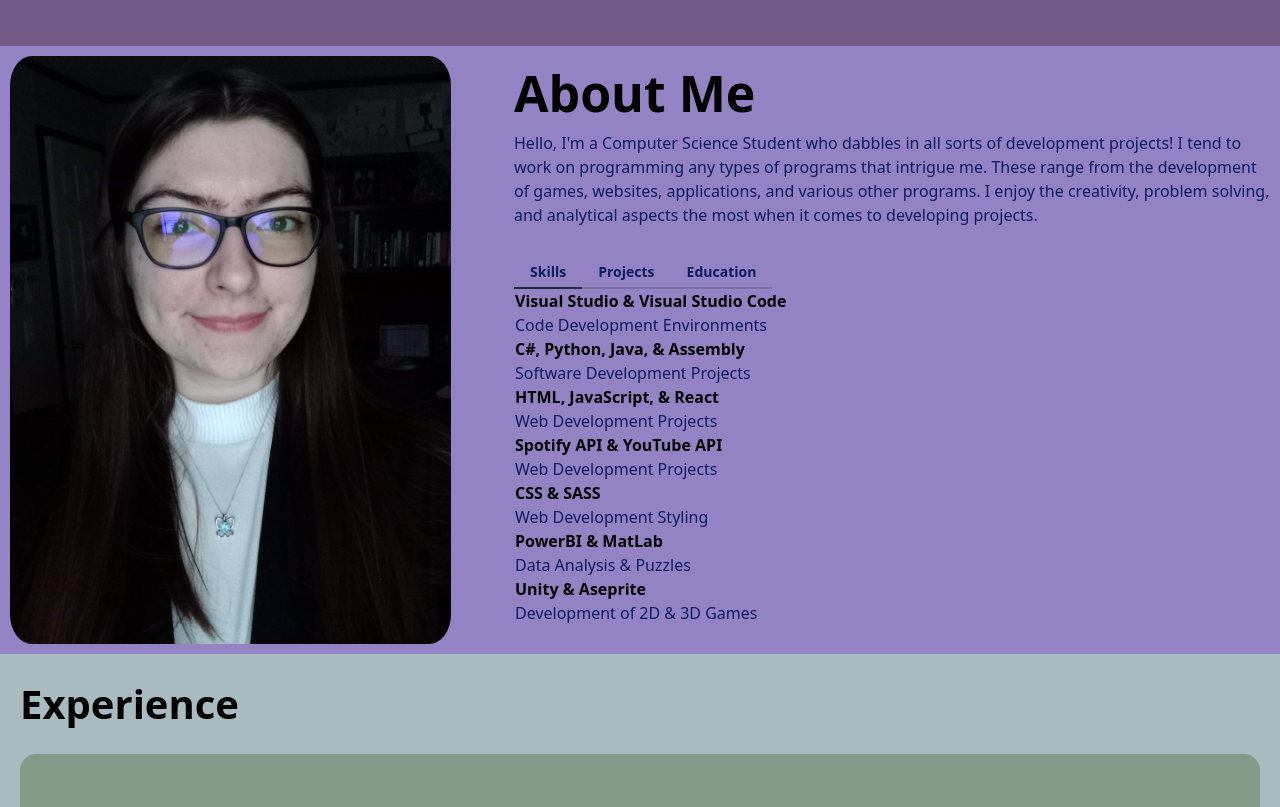
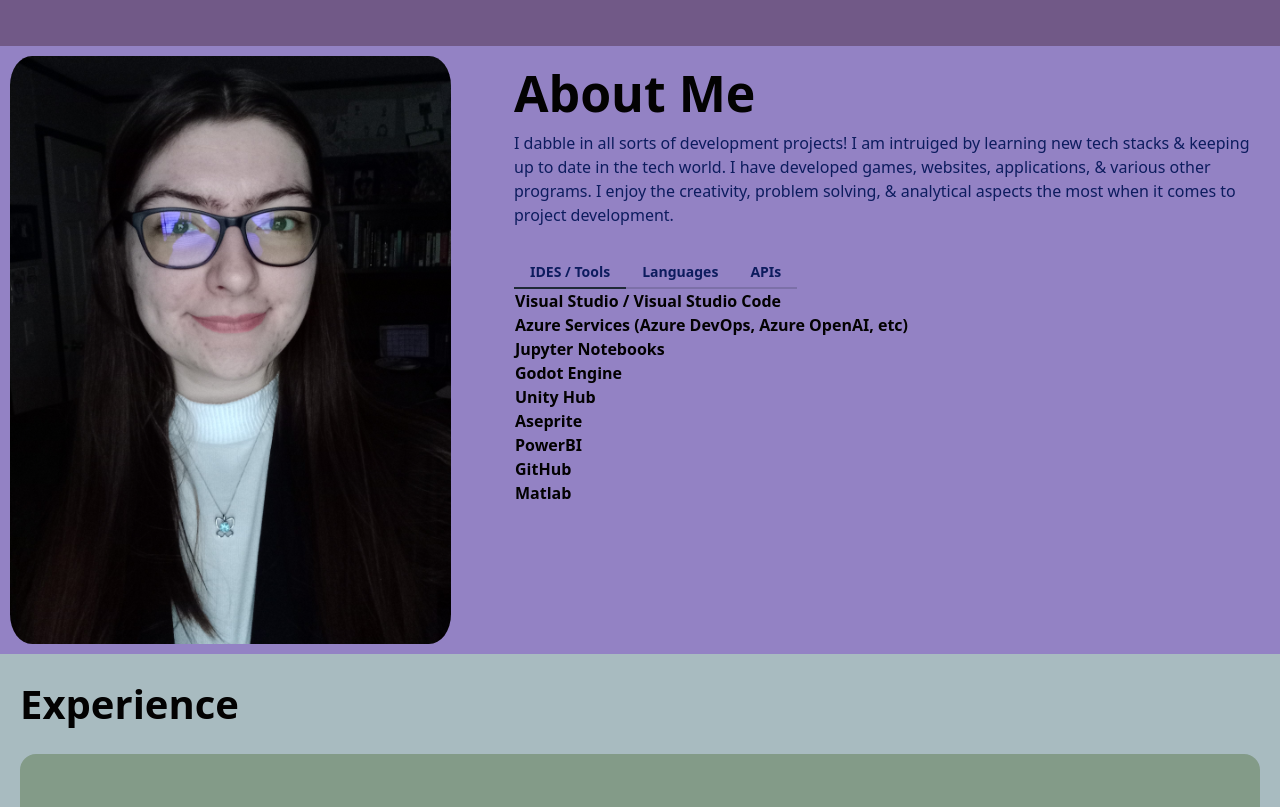
Before and after one commit to Miramoop/miramoop-github-io-react, a React (Create React App) app: page / in a window 1280 px wide. Shown: the part 720-1527 px from the top of the page. Built offline with nearby package versions, Linux system fonts and the light colour scheme.

Commit message:
Update About Me Text / Table

```diff
--- a/src/components/AboutMe.js
+++ b/src/components/AboutMe.js
@@ -11,12 +11,11 @@ function AboutMe() {
         <div className="aboutmebio">
           <h1>About Me</h1>
           <p>
-            Hello, I'm a Computer Science Student who dabbles in all sorts of
-            development projects! I tend to work on programming any types of
-            programs that intrigue me. These range from the development of
-            games, websites, applications, and various other programs. I enjoy
-            the creativity, problem solving, and analytical aspects the most
-            when it comes to developing projects.
+            I dabble in all sorts of development projects! I am intruiged by
+            learning new tech stacks & keeping up to date in the tech world. I
+            have developed games, websites, applications, & various other
+            programs. I enjoy the creativity, problem solving, & analytical
+            aspects the most when it comes to project development.
           </p>
         </div>
         <div role="tablist" className="tabs tabs-bordered">
@@ -25,38 +24,38 @@ function AboutMe() {
             name="my_tabs_1"
             role="tab"
             className="tab"
-            aria-label="Skills"
+            aria-label="IDES / Tools"
             defaultChecked
           />
+
           <div role="tabpanel" className="tab-content">
             <ul>
               <li>
-                <span>Visual Studio & Visual Studio Code</span>
-                <br></br>Code Development Environments
+                <span>Visual Studio / Visual Studio Code</span>
               </li>
               <li>
-                <span>C#, Python, Java, & Assembly</span>
-                <br></br>Software Development Projects
+                <span>Azure Services (Azure DevOps, Azure OpenAI, etc)</span>
               </li>
               <li>
-                <span>HTML, JavaScript, & React</span>
-                <br></br>Web Development Projects
+                <span>Jupyter Notebooks</span>
               </li>
               <li>
-                <span>Spotify API & YouTube API</span>
-                <br></br>Web Development Projects
+                <span>Godot Engine</span>
               </li>
               <li>
-                <span>CSS & SASS</span>
-                <br></br>Web Development Styling
+                <span>Unity Hub</span>
               </li>
               <li>
-                <span>PowerBI & MatLab</span>
-                <br></br>Data Analysis & Puzzles
+                <span>Aseprite</span>
               </li>
               <li>
-                <span>Unity & Aseprite</span>
-                <br></br>Development of 2D & 3D Games
+                <span>PowerBI</span>
+              </li>
+              <li>
+                <span>GitHub</span>
+              </li>
+              <li>
+                <span>Matlab</span>
               </li>
             </ul>
           </div>
@@ -66,46 +65,59 @@ function AboutMe() {
             name="my_tabs_1"
             role="tab"
             className="tab"
-            aria-label="Projects"
+            aria-label="Languages"
           />
           <div role="tabpanel" className="tab-content">
             <ul>
               <li>
-                <span> May 2024 - Current</span>
-                <br></br>Quiz Tunes
+                <span>C#</span>
               </li>
               <li>
-                <span> January 2023 - Current</span>
-                <br></br>Portfolio Website
+                <span>Python</span>
               </li>
               <li>
-                <span> September - December 2023</span>
-                <br></br>Retro Rocketeers Game
+                <span>Java</span>
               </li>
               <li>
-                <span> July 2023</span>
-                <br></br>Mission Demo Game
+                <span>Assembly</span>
               </li>
               <li>
-                <span> April - July 2023</span>
-                <br></br>Dino Rhythm Game
+                <span>HTML</span>
+              </li>
+              <li>
+                <span>CSS</span>
+              </li>
+              <li>
+                <span>SASS</span>
+              </li>
+              <li>
+                <span>JavaScript</span>
+              </li>
+              <li>
+                <span>React</span>
               </li>
             </ul>
           </div>
-
           <input
             type="radio"
             name="my_tabs_1"
             role="tab"
             className="tab"
-            aria-label="Education"
+            aria-label="APIs"
           />
           <div role="tabpanel" className="tab-content">
             <ul>
               <li>
-                <span>2019 - Current</span>
-                <br></br>Bachelors in Computer Science
-                <br></br> w/ Concentration in Gaming & Simulation
+                <span>Spotify API</span>
+              </li>
+              <li>
+                <span>YouTube API</span>
+              </li>
+              <li>
+                <span>Discord API</span>
+              </li>
+              <li>
+                <span>OpenAI API</span>
               </li>
             </ul>
           </div>
```
